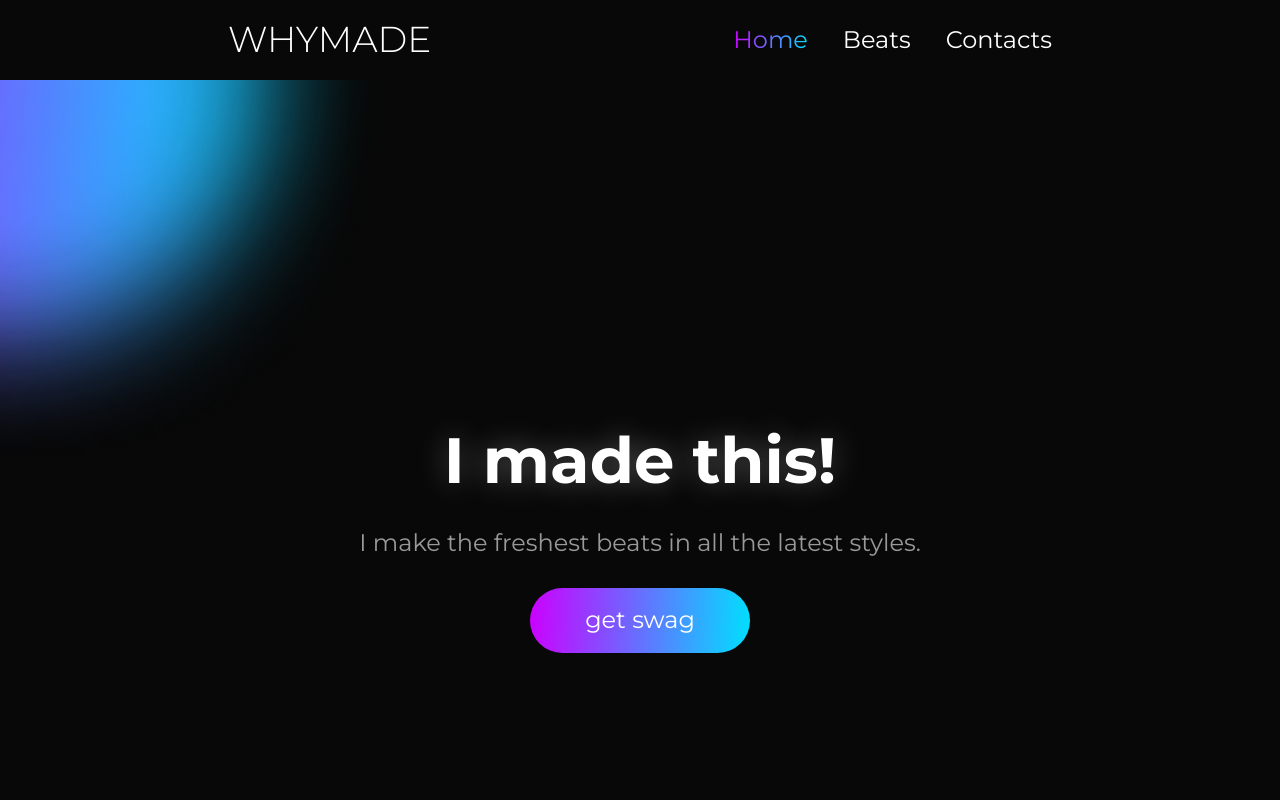
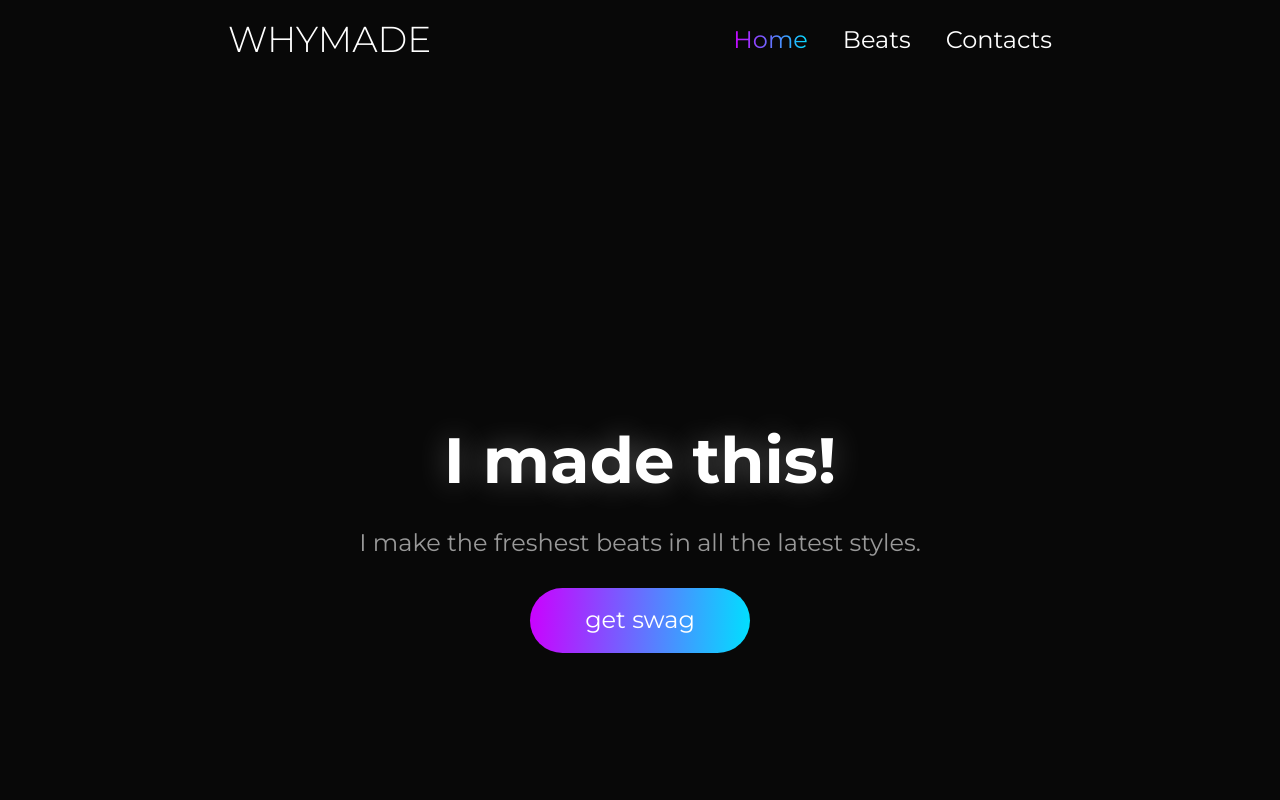
Before and after one commit to bugmak4rs/whymade-beats-store, a React (Create React App) app: page / in a window 1280 px wide. Shown: the top 800 px of the page. Built offline with nearby package versions, Linux system fonts and the light colour scheme.

Commit message:
feat: update style for Hero

```diff
--- a/src/components/Home/Hero/Hero.module.scss
+++ b/src/components/Home/Hero/Hero.module.scss
@@ -1,8 +1,7 @@
 @import '../../../scss/mixins.scss';
 
 .hero {
-  background: url('../../../assets/img/background-hero.png'), var(--black) no-repeat;
-  background-size: cover;
+  background-color: var(--black);
 }
 
 .container {
```
